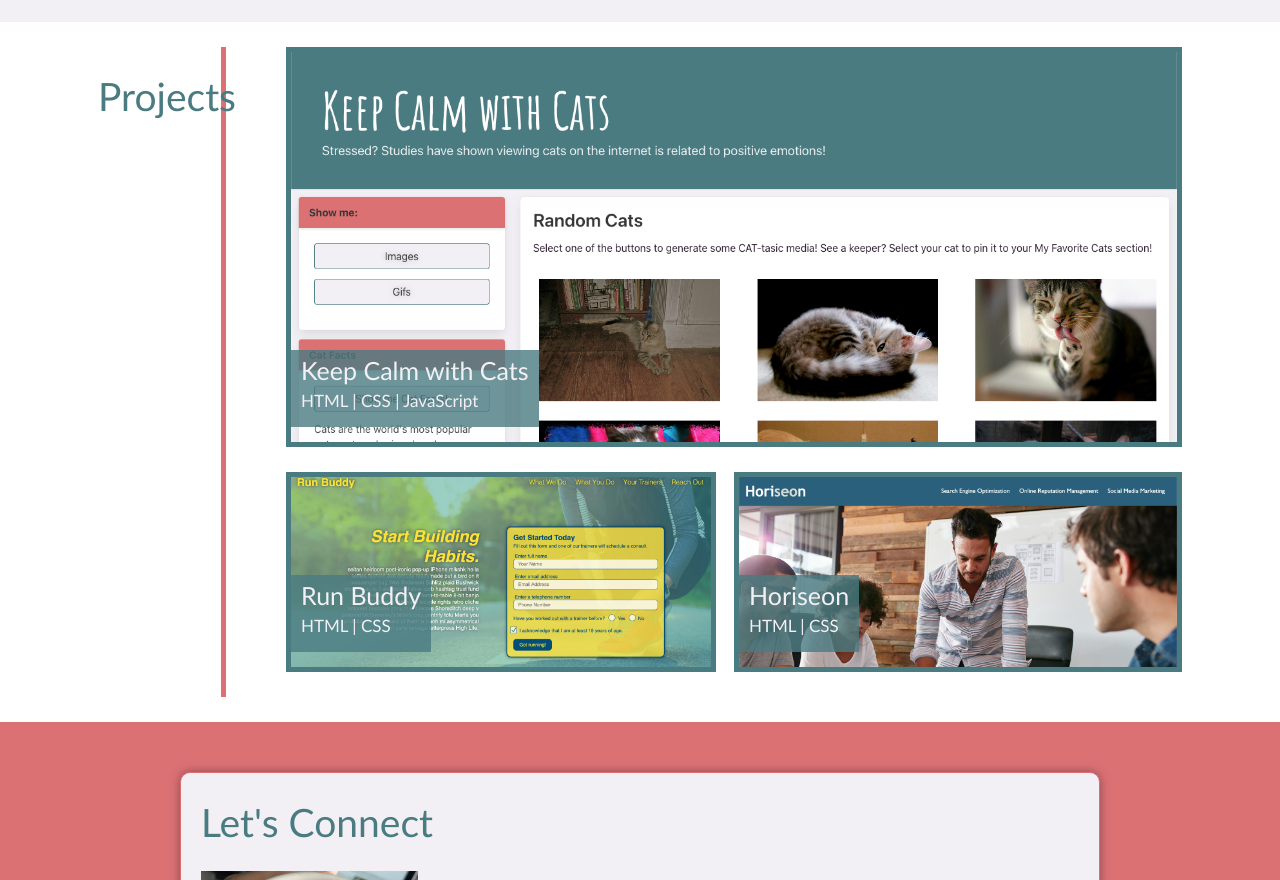
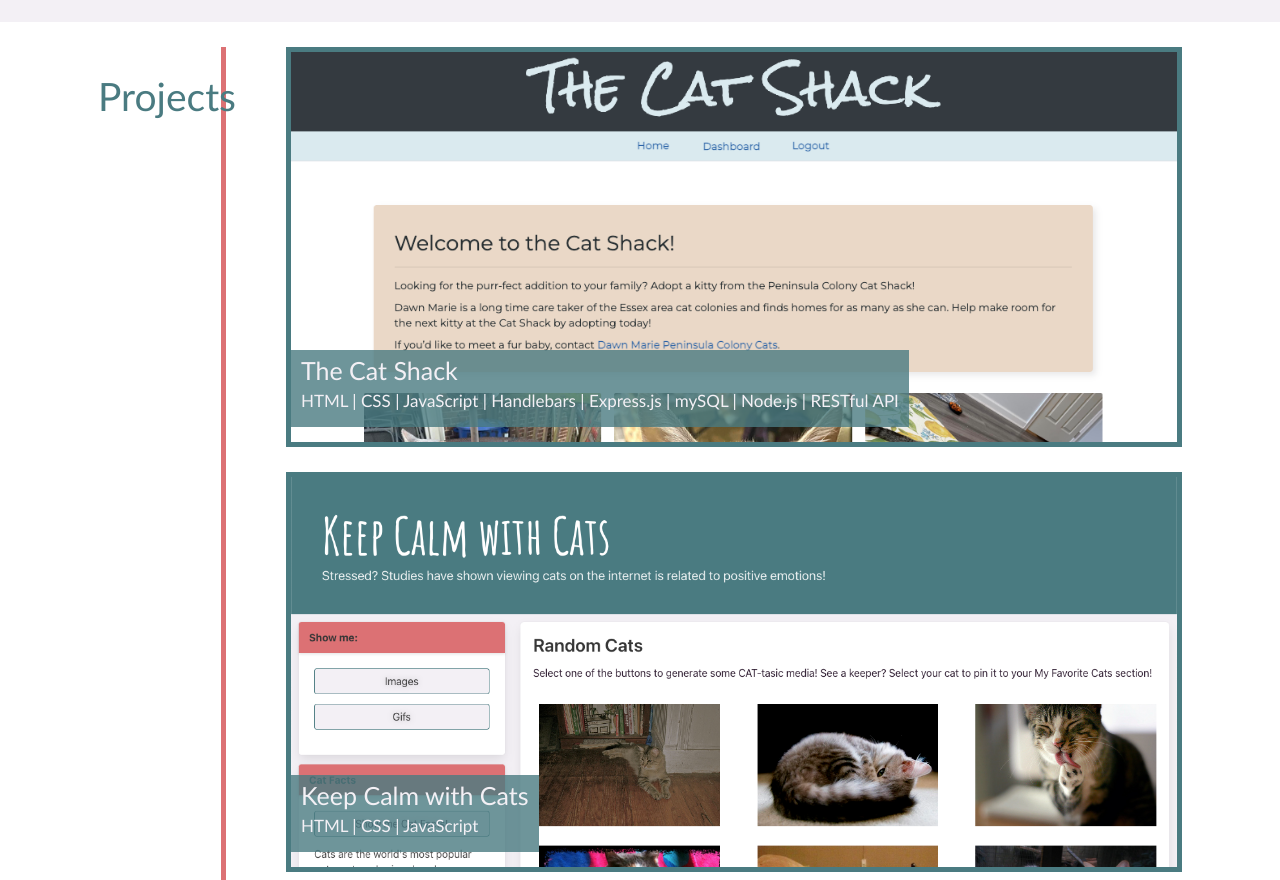
Before and after one commit to vpratnicki/module-2, a plain HTML site: page index.html in a window 1280 px wide. Shown: the part 1479-2359 px from the top of the page. Drawn offline with Linux system fonts and the light colour scheme.

Commit message:
Added project 2

```diff
--- a/assets/css/style.css
+++ b/assets/css/style.css
@@ -216,7 +216,12 @@ h4 {
     color: var(--text-color);
     position: relative;
 }
-
+.large-project-image {
+    background-image: url('../images/TheCatShack.png');
+    background-size: cover;
+    background-position: top;
+    margin-bottom: 25px;
+}
 .project-1-text {
     position: absolute;
     bottom: 15px;
--- a/index.html
+++ b/index.html
@@ -127,12 +127,19 @@
     <!-- Flexed direction col -->
     <div class="projects-container">
 
-      <div class="project-1"><a href="https://vpratnicki.github.io/Keep-Calm-with-Cats" target="_blank">
+      <div class="project-1 large-project-image"><a href="https://hidden-shelf-86183.herokuapp.com/" target="_blank">
           <div class="project-1-text">
-            <h3>Keep Calm with Cats</h3>
-            <h4>HTML | CSS | JavaScript</h4>
+            <h3>The Cat Shack</h3>
+            <h4>HTML | CSS | JavaScript | Handlebars | Express.js | mySQL | Node.js | RESTful API</h4>
           </div>
       </div></a>
+
+      <div class="project-1 "><a href="https://vpratnicki.github.io/Keep-Calm-with-Cats" target="_blank">
+        <div class="project-1-text">
+          <h3>Keep Calm with Cats</h3>
+          <h4>HTML | CSS | JavaScript</h4>
+        </div>
+    </div></a>
 
       <div class="otherProjects">
 
```
Also changed, not shown: assets/images/TheCatShack.png (added).
